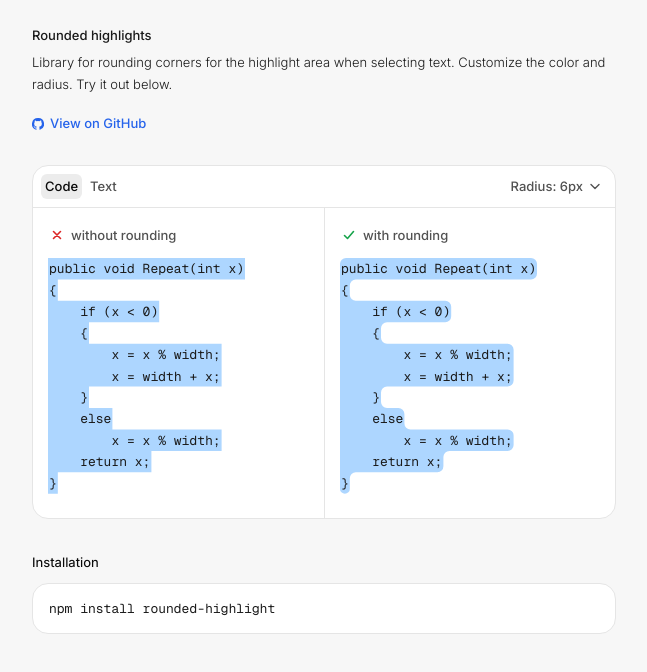
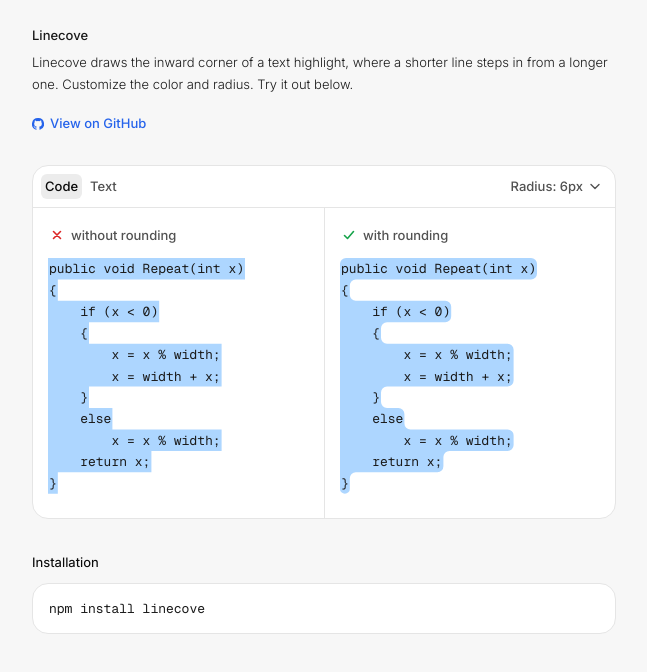
Before and after one commit to Derrickhho/linecove, a website built with Vite: page demo/index.html in a window 1280 px wide. Shown: the part 76-748 px from the top of the page, without its empty margins (16-663 px from the left). Built offline with nearby package versions, Linux system fonts and the light colour scheme.

Commit message:
Rename the project to linecove.
The package name, demo, and docs should match the inward corner the library draws.

Co-authored-by: Cursor <cursoragent@cursor.com>

```diff
--- a/demo/index.html
+++ b/demo/index.html
@@ -3,7 +3,7 @@
   <head>
     <meta charset="UTF-8" />
     <meta name="viewport" content="width=device-width, initial-scale=1" />
-    <title>Rounded highlights</title>
+    <title>Linecove</title>
     <link rel="preconnect" href="https://fonts.googleapis.com" />
     <link rel="preconnect" href="https://fonts.gstatic.com" crossorigin />
     <link href="https://fonts.googleapis.com/css2?family=Geist+Mono:wght@100..900&family=Inter:opsz,wght@14..32,100..900&display=swap" rel="stylesheet" />
@@ -11,10 +11,10 @@
   </head>
   <body>
     <main>
-      <img class="badge" src="./logo.svg" alt="Round.dev" width="59" height="46" />
-      <p class="title">Rounded highlights</p>
+      <img class="badge" src="./logo.svg" alt="Linecove" width="59" height="46" />
+      <p class="title">Linecove</p>
       <p class="lede">
-        Library for rounding corners for the highlight area when selecting text.
+        Linecove draws the inward corner of a text highlight, where a shorter line steps in from a longer one.
         Customize the color and radius. Try it out below.
       </p>
       <p class="links">
@@ -105,7 +105,7 @@
 
       <section>
         <h2>Installation</h2>
-        <pre class="install"><code>npm install rounded-highlight</code></pre>
+        <pre class="install"><code>npm install linecove</code></pre>
       </section>
     </main>
     <script type="module" src="./main.ts"></script>
```
Also changed, not shown: package.json (+5 -5 lines), README.md, 1 other file.
